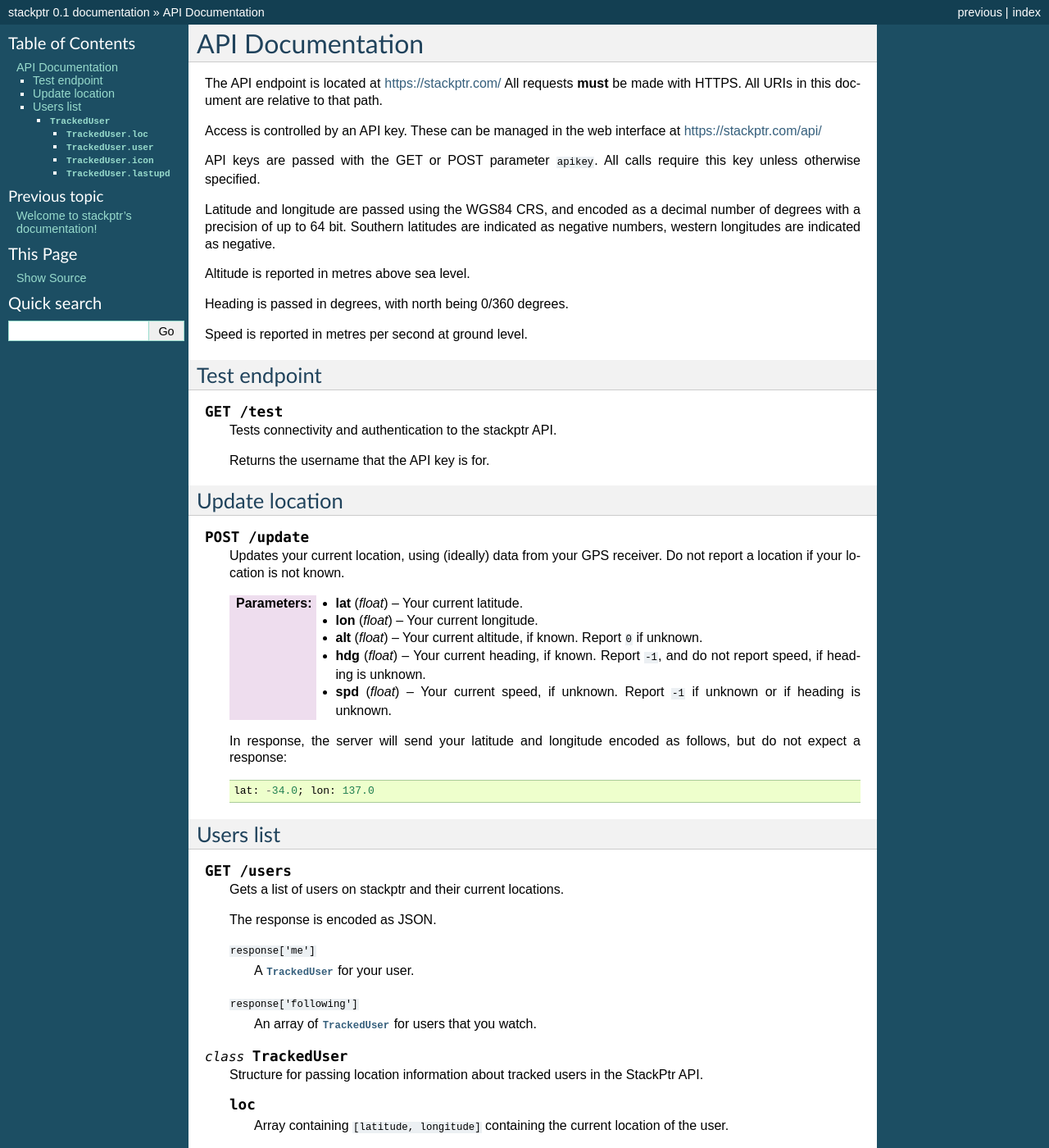
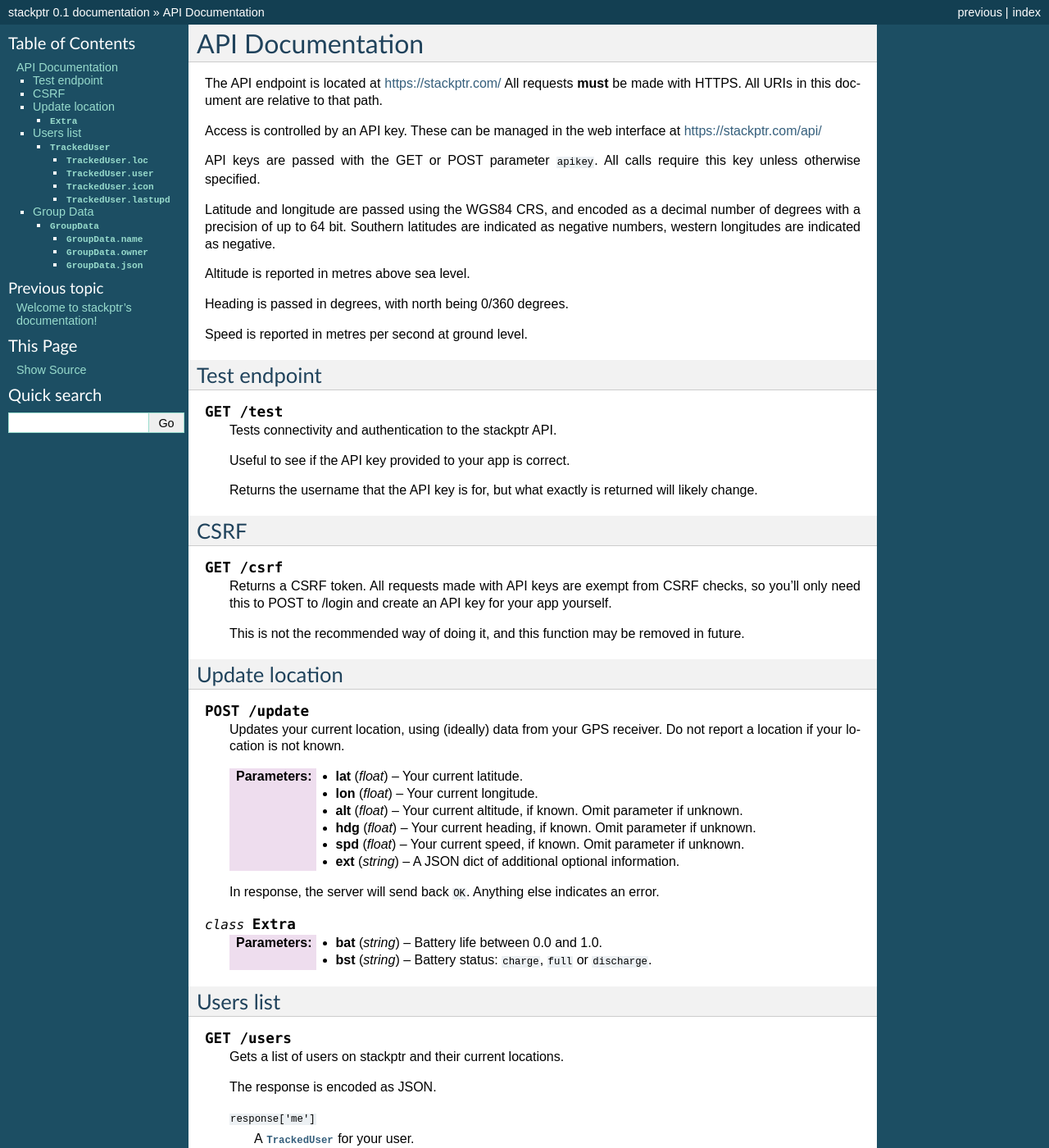
Before and after one commit to stackunderflow-stackptr/stackptr_tools, a Sphinx documentation site: the page built from docs/source/api.rst, in a window 1280 px wide and 1400 px high. Shown: the whole window at 82% size. Built offline with Sphinx 7.4.7, drawn with Linux system fonts in a browser that asks for light colours; some of the changed text lies outside the part shown.

Commit message:
api docs update

```diff
--- a/docs/source/api.rst
+++ b/docs/source/api.rst
@@ -23,7 +23,19 @@
 
    Tests connectivity and authentication to the stackptr API.
 
-   Returns the username that the API key is for.
+   Useful to see if the API key provided to your app is correct.
+
+   Returns the username that the API key is for, but what exactly is returned will likely change.
+
+
+CSRF
+====
+
+.. function:: GET /csrf
+
+	Returns a CSRF token. All requests made with API keys are exempt from CSRF checks, so you'll only need this to POST to /login and create an API key for your app yourself.
+
+	This is not the recommended way of doing it, and this function may be removed in future.
 
 Update location
 ===============
@@ -34,13 +46,17 @@
 
    :param float lat: Your current latitude.
    :param float lon: Your current longitude.
-   :param float alt: Your current altitude, if known.  Report ``0`` if unknown.
-   :param float hdg: Your current heading, if known.  Report ``-1``, and do not report speed, if heading is unknown.
-   :param float spd: Your current speed, if unknown.  Report ``-1`` if unknown or if heading is unknown.
+   :param float alt: Your current altitude, if known.  Omit parameter if unknown.
+   :param float hdg: Your current heading, if known.  Omit parameter if unknown.
+   :param float spd: Your current speed, if known.  Omit parameter if unknown.
+   :param string ext: A JSON dict of additional optional information.
 
-   In response, the server will send your latitude and longitude encoded as follows, but do not expect a response::
+   In response, the server will send back ``OK``. Anything else indicates an error.
 
-      lat: -34.0; lon: 137.0
+.. class:: Extra
+
+   :param string bat: Battery life between 0.0 and 1.0.
+   :param string bst: Battery status: ``charge``, ``full`` or ``discharge``.
 
 Users list
 ==========
@@ -76,4 +92,49 @@
 
    .. data:: lastupd
 
-      Number of seconds ago that the location was recorded.
+      Time of last update, in seconds since UNIX epoch in UTC.
+
+Group Data
+==========
+
+.. function:: POST /groupdata
+
+	Gets a dict of the data (placemarks etc) for a group. The key for the dict is the object's ID (unique across all groups) and the value is a :class:`GroupData` item.
+
+	:param int group: The group ID you want data for (not implemented yet, there is only one group)
+
+.. class:: GroupData
+
+	Structure representing an object in a group like a placemark, line or polygon.
+
+	.. data:: name
+
+	Name of the item.
+
+	.. data:: owner
+
+	Username of the owner / creator of the object.
+
+	.. data:: json
+
+	GeoJSON representing the object as it is to be drawn on the map.
+
+.. function:: POST /addfeature
+
+	Adds a new item to the group.
+
+	:param string name: Name for object (not implemented yet, defaults to untitled)
+	:param string geojson: GeoJSON representation of the object
+
+.. function:: POST /delfeature
+
+	Deletes an item in the group.
+
+	:param int id: ID of object to delete
+
+.. function:: POST /renamefeature
+
+	Renames an item in the group.
+
+	:param int id: ID of object to rename
+	:param string name: New name for object
```
